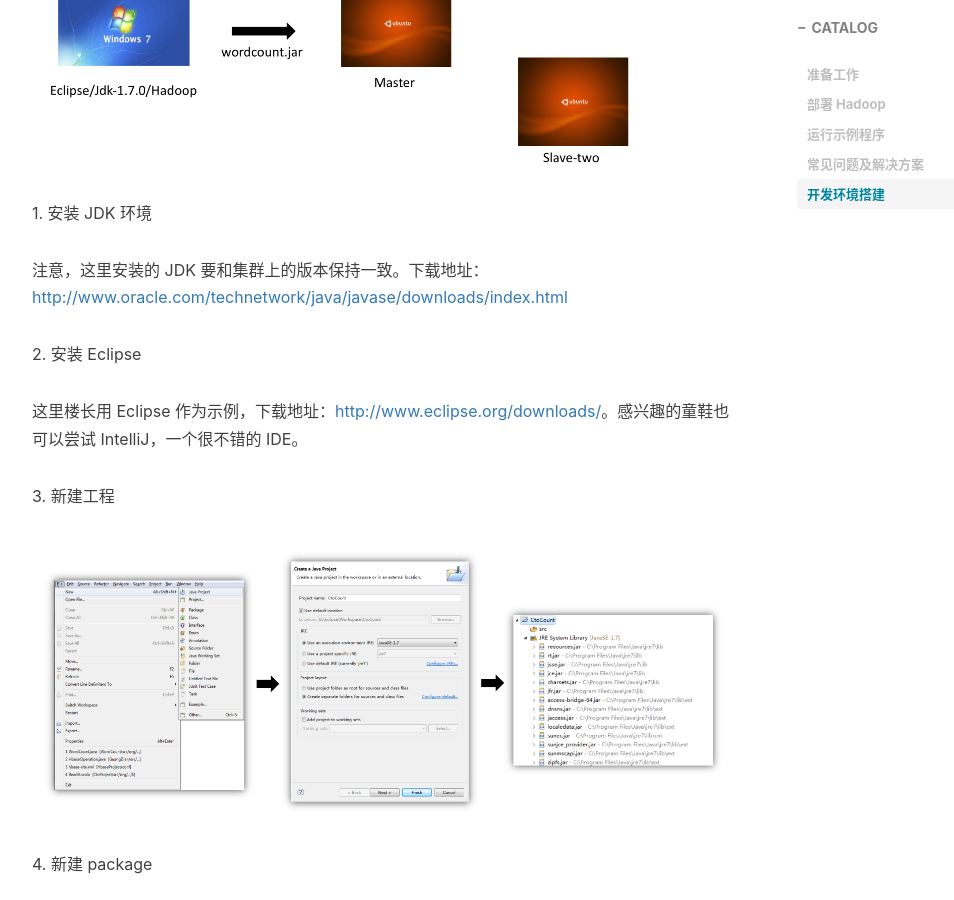
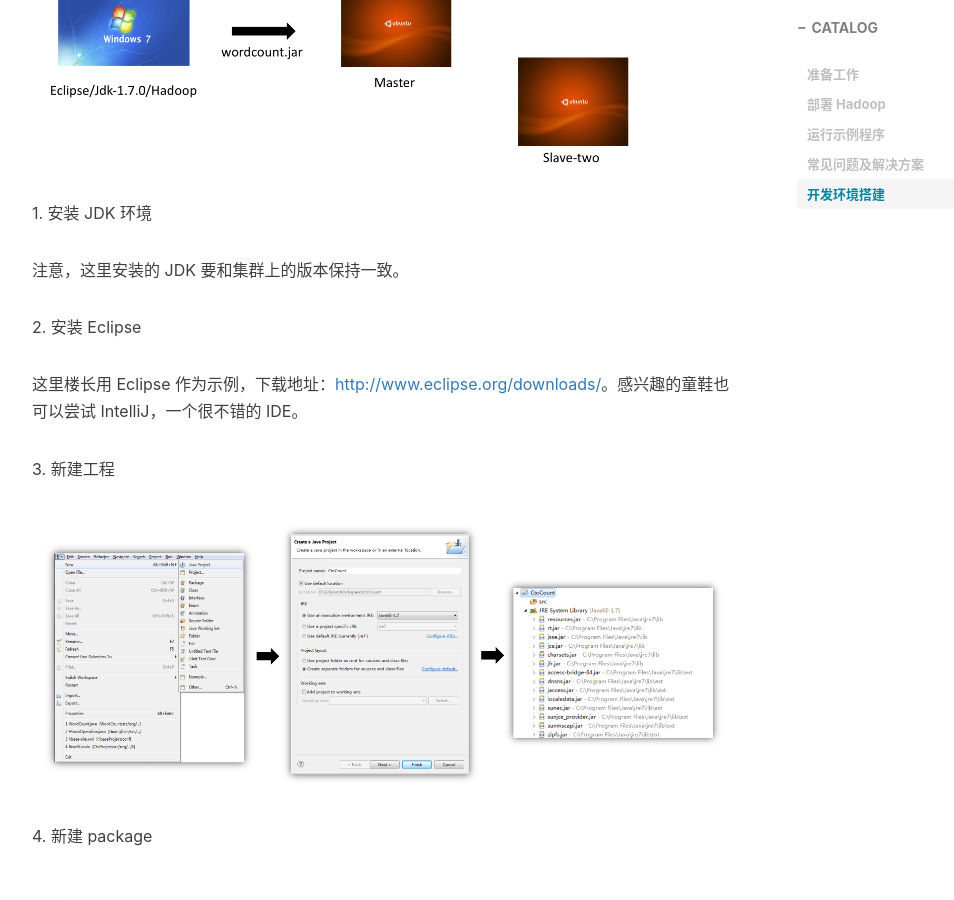
Before and after one commit to liclong/liclong.github.io, a Jekyll site: the page built from _posts/2017-04-16-hadoop-implementation.markdown, in a window 1280 px wide and 900 px high, scrolled down 12328 px. Shown: the whole window, without its empty margins (233-1187 px from the left). Built offline with Jekyll 4.4.1, drawn with Linux system fonts in a browser that asks for light colours; nearby versions of some CDN libraries; comment, search, counter and statistics services are not loaded.

Commit message:
delete jdk link of post two

```diff
--- a/_posts/2017-04-16-hadoop-implementation.markdown
+++ b/_posts/2017-04-16-hadoop-implementation.markdown
@@ -469,7 +469,7 @@ Namenode 正常启动,但子节点的 datanode 无法正常启动
 
 1.&nbsp;安装 JDK 环境
 
-注意，这里安装的 JDK 要和集群上的版本保持一致。下载地址：<http://www.oracle.com/technetwork/java/javase/downloads/index.html>
+注意，这里安装的 JDK 要和集群上的版本保持一致。
 
 2.&nbsp;安装 Eclipse
 
```
